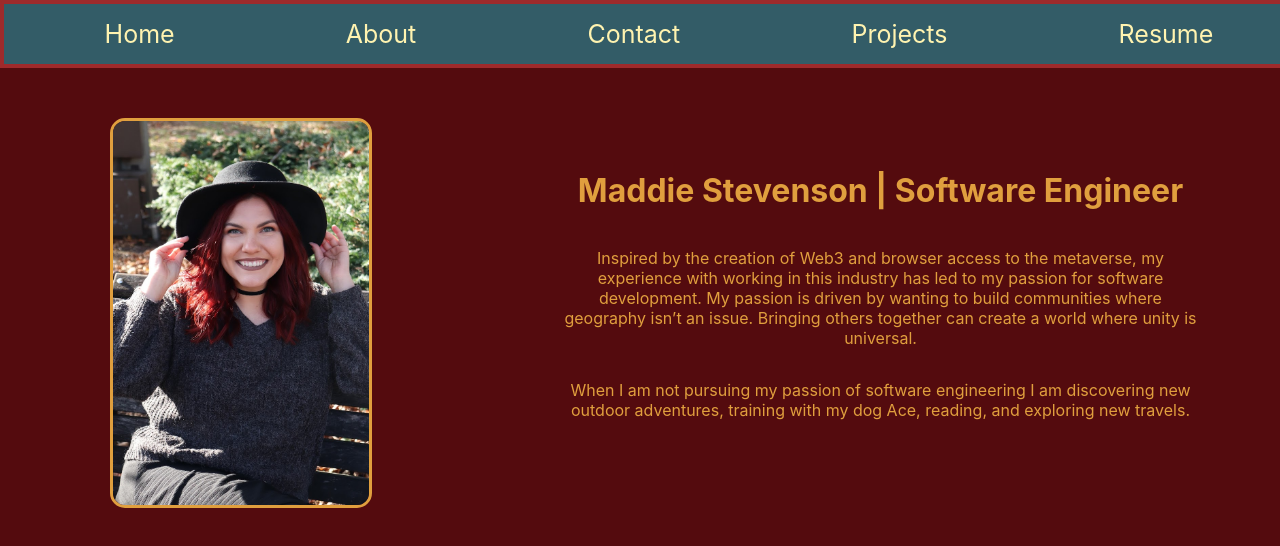
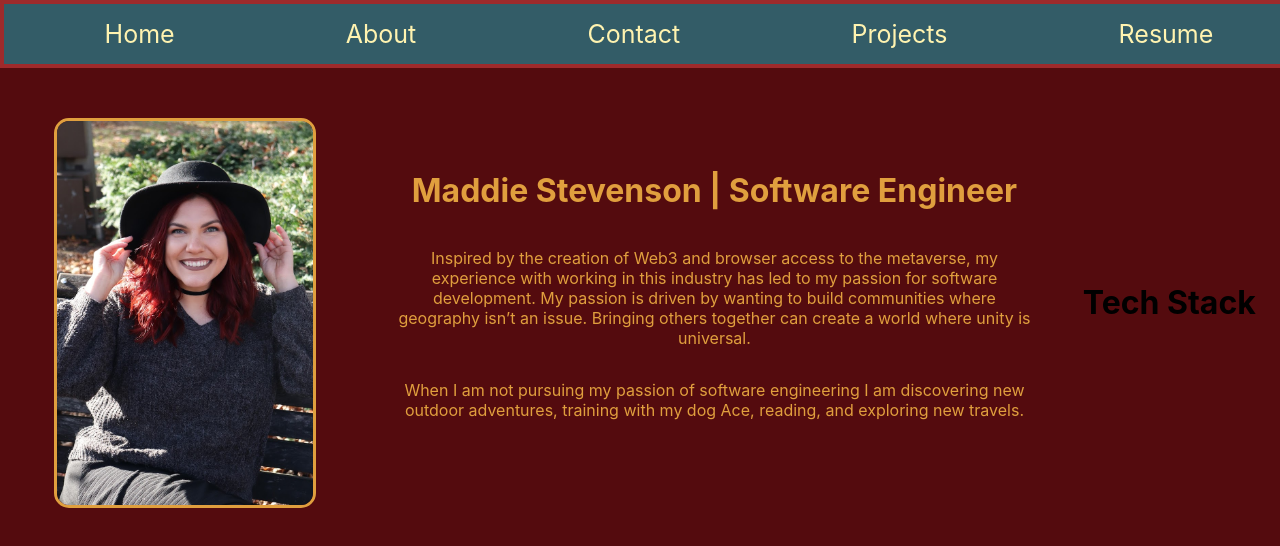
Before and after one commit to mbstevenson96/maddie-stevenson-portfolio, a React (Create React App) app: page / in a window 1280 px wide. Shown: the top 546 px of the page. Built offline with nearby package versions, Linux system fonts and the light colour scheme.

Commit message:
stub up tech stack section for icons

```diff
--- a/src/pages/Home/Home.jsx
+++ b/src/pages/Home/Home.jsx
@@ -1,7 +1,7 @@
 import Maddie1 from '../../assets/Maddie1.JPG'
 import styles from './Home.module.css'
 
-const Home = () => {
+const Home = (props) => {
   return (
     <>
       <div className={styles.container}>
@@ -11,6 +11,13 @@
           <p className={styles.HomeH1}>Inspired by the creation of Web3 and browser access to the metaverse, my experience with working in this industry has led to my passion for software development. My passion is driven by wanting to build communities where geography isn’t an issue. Bringing others together can create a world where unity is universal.</p>
           <p className={styles.HomeH1}>When I am not pursuing my passion of software engineering I am discovering new outdoor adventures, training with my dog Ace, reading, and exploring new travels.</p>
         </div>
+        <div>
+          <h1>Tech Stack</h1>
+          <img
+            src={props.language}
+            alt={props.title}
+          />
+        </div>
       </div>
     </>
   );
```
